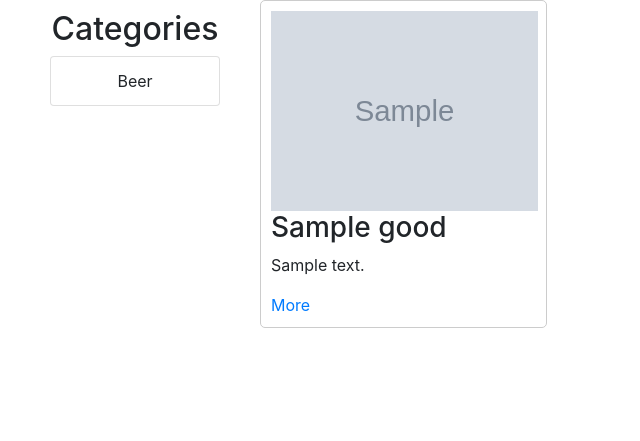
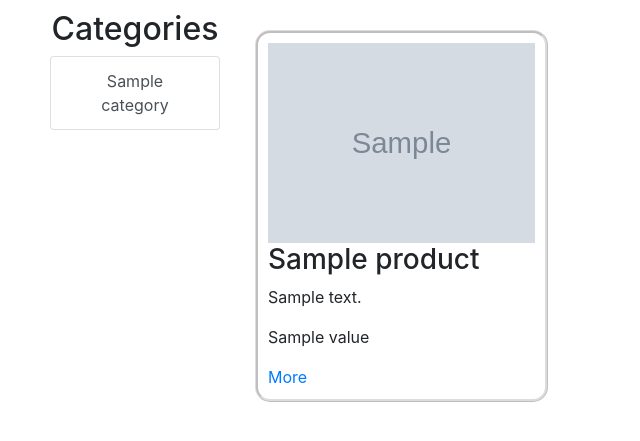
Before and after one commit to Didod5/Grocery_store_aggregator, a Flask app: template webapp/templates/index.html in a window 1280 px wide. Shown: the part 56-497 px from the top of the page, without its empty margins (0-640 px from the left). Run offline with Flask 3, Linux system fonts and the light colour scheme; tables that the repository leaves empty hold one stand-in row (values such as "Sample post"); the template is opened without the code that fills it: values that come from a table or form of the project are taken from there, most other values are stand-ins (such as "Sample title", 1, 10 or a date in 2020); grey boxes marked "Sample" are stand-in pictures; some libraries are stand-ins or nearby versions.

Commit message:
Categories, styles, fixed loader

```diff
--- a/webapp/__init__.py
+++ b/webapp/__init__.py
@@ -1,7 +1,7 @@
 from flask import Flask, render_template, url_for, request
 from sqlalchemy import func, select
 
-from webapp.models import Good, Price
+from webapp.models import Category, Good, Price
 from webapp.db import db
 
 def create_app():
@@ -11,19 +11,31 @@ def create_app():
 
     @app.route('/')
     def index():
-        page_title = 'Categories'
+        categories = app.config['CATEGORIES']
+        current_category = request.args.get('category', None, type=str)
         page = request.args.get('page', 1, type=int)
-        per_page = request.args.get('per_page', 24, type=int)
-        total_pages = (db.session.query(func.count(Good.id)).scalar() + per_page - 1) // per_page
-        offset = (page - 1) * per_page
-        goods = Good.query.limit(per_page).offset(offset).all()
-        prices = Price.query.all()
-        return render_template('index.html', page_title=page_title, page=page, products=goods, total_pages=total_pages)
+        per_page = app.config['OFFSET']
+        if current_category:
+            page_title = current_category.capitalize()
+            for category in categories:
+                if category['name'] == current_category:
+                    category['is_active'] = True
+                else:
+                    category['is_active'] = False
+            category_id = db.session.query(Category.id).filter(Category.name == current_category).scalar()
+            query = db.session.query(Good).filter(Good.category_id == category_id)
+            pagination = query.paginate(page=page, per_page=per_page)
+            return render_template('index.html', page_title=page_title, page=page, products=pagination.items, total_pages=pagination.pages, categories=categories, current_category=current_category)
+        else:
+            page_title = 'Categories'
+            query = db.session.query(Good)
+            pagination = query.paginate(page=page, per_page=per_page)
+            return render_template('index.html', page_title=page_title, page=page, products=pagination.items, total_pages=pagination.pages, categories=categories)
 
     @app.route('/product/<int:product_id>')
     def product(product_id):
-        subq = select(Price.good_id, func.max(Price.date)).where(Price.good_id == product_id).group_by("good_id").subquery()
-        subq2 = select(Price.value, Price.value_discount, Price.date, Price.good_id).join(subq, Price.good_id == subq.c.good_id and Price.date == subq.c.date).subquery()
+        subq = select(Price.good_id, func.max(Price.date).label("date")).where(Price.good_id == 1).group_by("good_id").subquery()
+        subq2 = select(Price.value, Price.value_discount, Price.date, Price.good_id).join(subq, (Price.good_id == subq.c.good_id) & (Price.date == subq.c.date)).subquery()
         result = db.session.execute(
             select(
                     Good.name, Good.description, Good.image, Good.rating, Good.units, subq2.c.value, subq2.c.value_discount, subq2.c.date
--- a/webapp/templates/base.html
+++ b/webapp/templates/base.html
@@ -6,7 +6,7 @@
     <meta name="viewport" content="width=device-width, initial-scale=1, shrink-to-fit=no">
 
     <!-- Bootstrap CSS -->
-    <link rel="stylesheet" href="https://cdn.jsdelivr.net/npm/bootstrap@4.1.3/dist/css/bootstrap.min.css" integrity="sha384-MCw98/SFnGE8fJT3GXwEOngsV7Zt27NXFoaoApmYm81iuXoPkFOJwJ8ERdknLPMO" crossorigin="anonymous">
+    <link rel="stylesheet" href="https://cdn.jsdelivr.net/npm/bootstrap@4.6.1/dist/css/bootstrap.min.css" integrity="sha384-MCw98/SFnGE8fJT3GXwEOngsV7Zt27NXFoaoApmYm81iuXoPkFOJwJ8ERdknLPMO" crossorigin="anonymous">
     {% block link %}{% endblock %}
 
     <title>{{page_title}}</title>
@@ -26,7 +26,13 @@
         <div class="col-md-2 categories text-center">
           <h2>Categories</h2>
           <ul class="list-group">
-              <li class="list-group-item">Beer</li>
+          {% for category in categories %}
+            {% if category.is_active%}
+              <a href={{category.link}} class="list-group-item list-group-item-action active">{{category.name}}</a>
+            {% else %}
+              <a href={{category.link}} class="list-group-item list-group-item-action">{{category.name}}</a>
+            {% endif %}
+          {% endfor %}
           </ul>
         </div>
         <div class="col-md-10 container">
--- a/webapp/templates/index.html
+++ b/webapp/templates/index.html
@@ -5,61 +5,58 @@
 {% endblock %}
 
 {% block styles %}
-.products {
-    display: flex;
-    flex-wrap: wrap;
-    justify-content: space-between;
-    padding: 10px;
-}
-
 .product-card {
     flex-basis: 30%;
-    margin-bottom: 20px;
+    margin: 10px;
     padding: 10px;
-    border: 1px solid #ccc;
-    border-radius: 5px;
+    border: 3px ridge #20202040;
+    border-radius: 15px;
+}
+.row-flex {
+    display: flex;
+    margin-top: 20px;
+    width: 100%;
 }
 {% endblock %}
 
 {% block content %}
-<div class="row">
+<div class="row gx-5 row-flex">
     {% for product in products %}
-    <div class="col-4">
-        <div class="product-card">
-            <img src="{{ product.image }}" alt="Product Image" class="product-image" height="200">
-            <h3>{{ product.name }}</h3>
-            <p>{{ product.description | safe }}</p>
-            <p>{{ product.cost }}</p>
-            <a href="{{ url_for('product', product_id=product.id) }}">More</a>
-        </div>
+    <div class="col-4 product-card">
+        <img src="{{ product.image }}" alt="Product Image" class="product-image" height="200">
+        <h3>{{ product.name }}</h3>
+        <p>{{ product.description | safe }}</p>
+        <p>{{ product.value }}</p>
+        <a href="{{ url_for('product', product_id=product.id) }}">More</a>
     </div>
     {% endfor %}
 </div>
-<div class="pagination">
+
+<div class="pagination d-flex justify-content-center" style="margin: 20px;">
     {% if page > 1 %}
-        <a href="{{ url_for('index', page=page-1, per_page=per_page) }}" class="page-link"> <<Previous</a>
+        <a href="{{ url_for('index', page=page-1, category=current_category) }}" class="page-link"> <<Previous</a>
     {% endif %}
 
     {% if page > 6 %}
-    <a href="{{ url_for('index', page=1, per_page=per_page) }}" class="page-link">1</a>
+    <a href="{{ url_for('index', page=1, category=current_category) }}" class="page-link">1</a>
     <h2>...</h2>
     {% endif %}
 
     {% for num in range((page-5, 1)|max, (page+6, total_pages+1)|min) %}
         {% if num == page %}
-            <a href="{{ url_for('index', page=num, per_page=per_page) }}" class="page-link active" style="background-color: #c7c8ca;">{{ num }}</a>
+            <a href="{{ url_for('index', page=num, category=current_category) }}" class="page-link active" style="background-color: #c7c8ca;">{{ num }}</a>
         {% else %}
-            <a href="{{ url_for('index', page=num, per_page=per_page) }}" class="page-link">{{ num }}</a>
+            <a href="{{ url_for('index', page=num, category=current_category) }}" class="page-link">{{ num }}</a>
         {% endif %}
     {% endfor %}
 
     {% if page < total_pages - 5 %}
     <h2>...</h2>
-    <a href="{{ url_for('index', page=total_pages, per_page=per_page) }}" class="page-link">{{ total_pages }}</a>
+    <a href="{{ url_for('index', page=total_pages, category=current_category) }}" class="page-link">{{ total_pages }}</a>
     {% endif %}
 
     {% if page < total_pages %}
-        <a href="{{ url_for('index', page=page+1, per_page=per_page) }}" class="page-link">Next >></a>
+        <a href="{{ url_for('index', page=page+1, category=current_category) }}" class="page-link">Next >></a>
     {% endif %}
 </div>
 
--- a/webapp/templates/product.html
+++ b/webapp/templates/product.html
@@ -19,7 +19,7 @@
 {% endblock %}
 
 {% block content %}
-<div class="container">
+
 <div class="product-page">
     <div class="row">
         <div class="col-md-6">
@@ -46,7 +46,7 @@
         </div>
     </div>
 </div>
-</div>
+
 {% endblock %}
 {%  block scripts %}
 <script src="https://maxcdn.bootstrapcdn.com/bootstrap/4.5.2/js/bootstrap.min.js"></script>
```
Also changed, not shown: loader.py (+4 -3 lines), 1 other file. Lines whose indentation alone changed are shown as unchanged.
